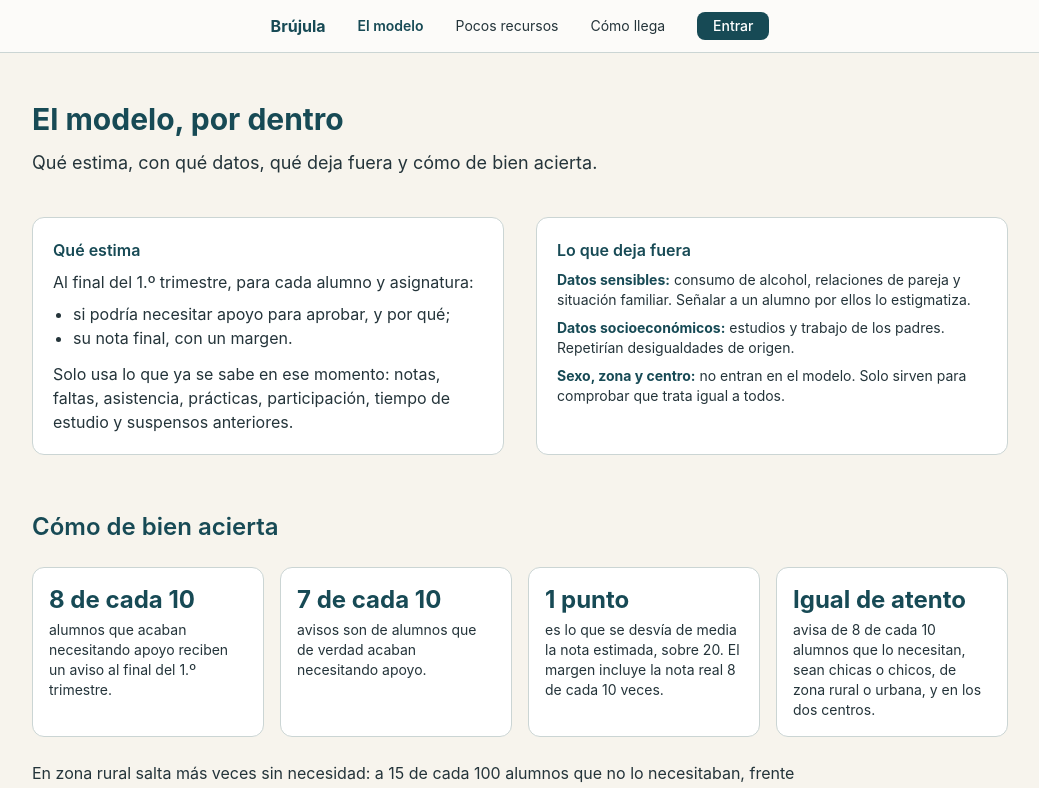
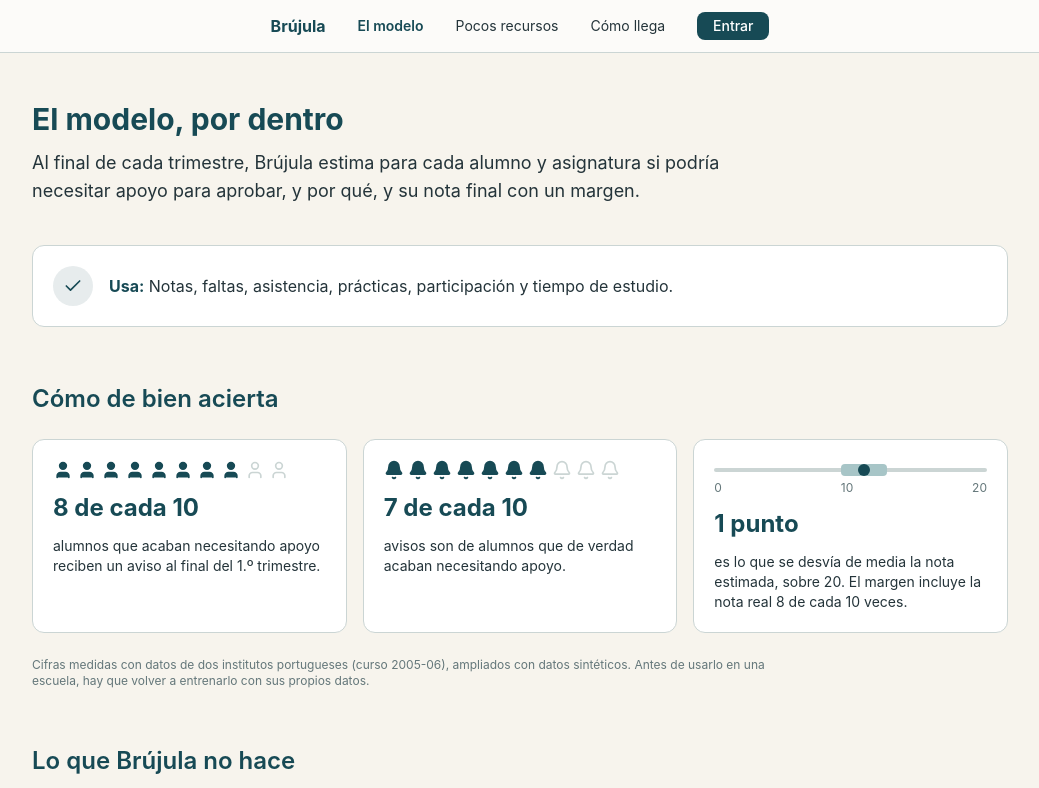
Before and after one commit to Serdan1/brujula, a React (Vite) app in the folder frontend/: page /el-modelo in a window 1280 px wide. Shown: the top 788 px of the page, without its empty margins (120-1159 px from the left). Built offline with nearby package versions, Linux system fonts and the light colour scheme; no server answers.

Commit message:
feat: elementos visuales en la portada y en los apartados públicos
Co-Authored-By: Claude Opus 5.5 <noreply@anthropic.com>

```diff
--- a/frontend/src/pages/publico/ElModelo.tsx
+++ b/frontend/src/pages/publico/ElModelo.tsx
@@ -1,21 +1,11 @@
+import { Bell, Check, User } from 'lucide-react';
 import { TituloPagina } from './Marco';
 
 // ---- Cifras ----
 // Fuentes: docs/ficha-del-modelo.md (§4.1, §4.2, §6), ml/results/baselines.json (recall 0,835),
-// combinaciones.json (precisión 0,699), red_neuronal.json (MAE 1,054; cobertura 0,804),
-// equidad_combinado.json (recall 0,829–0,848; falsas alarmas rural 0,154 y urbana 0,084).
-const CIFRAS = [
-  { cifra: '8 de cada 10', texto: 'alumnos que acaban necesitando apoyo reciben un aviso al final del 1.º trimestre.' },
-  { cifra: '7 de cada 10', texto: 'avisos son de alumnos que de verdad acaban necesitando apoyo.' },
-  { cifra: '1 punto', texto: 'es lo que se desvía de media la nota estimada, sobre 20. El margen incluye la nota real 8 de cada 10 veces.' },
-  { cifra: 'Igual de atento', texto: 'avisa de 8 de cada 10 alumnos que lo necesitan, sean chicas o chicos, de zona rural o urbana, y en los dos centros.' },
-];
+// combinaciones.json (precisión 0,699), red_neuronal.json (MAE 1,054; cobertura 0,804; ancho medio 3,4).
 
-const EXCLUIDAS = [
-  { titulo: 'Datos sensibles:', texto: 'consumo de alcohol, relaciones de pareja y situación familiar. Señalar a un alumno por ellos lo estigmatiza.' },
-  { titulo: 'Datos socioeconómicos:', texto: 'estudios y trabajo de los padres. Repetirían desigualdades de origen.' },
-  { titulo: 'Sexo, zona y centro:', texto: 'no entran en el modelo. Solo sirven para comprobar que trata igual a todos.' },
-];
+const DATOS_QUE_USA = 'Notas, faltas, asistencia, prácticas, participación y tiempo de estudio.';
 
 const LIMITES = [
   { titulo: 'Sin decisiones automáticas', texto: 'Cada aviso termina en una decisión humana, y queda registrado quién la tomó.' },
@@ -24,49 +14,70 @@ const LIMITES = [
   { titulo: 'Cada uno ve lo suyo', texto: 'Un profesor solo ve sus clases y sus asignaturas. La dirección, su centro.' },
 ];
 
+// Fila de 10 iconos con los primeros "n" en azul petróleo
+function DeCadaDiez({ n, Icono }: { n: number; Icono: typeof User }) {
+  return (
+    <div className="flex gap-1" aria-hidden="true">
+      {Array.from({ length: 10 }, (_, i) => (
+        <Icono key={i} className={`w-5 h-5 ${i < n ? 'text-[#174A55] fill-[#174A55]' : 'text-[#CBD5D4]'}`} />
+      ))}
+    </div>
+  );
+}
+
+// Escala de 0 a 20 con una nota estimada de ejemplo y su margen (ancho medio real: 3,4 puntos)
+function Margen() {
+  const estimada = 11, ancho = 3.4;
+  const pct = (v: number) => `${(v / 20) * 100}%`;
+  return (
+    <div aria-hidden="true">
+      <div className="relative h-5">
+        <div className="absolute inset-x-0 top-1/2 h-1 -translate-y-1/2 rounded bg-[#CBD5D4]" />
+        <div className="absolute top-1/2 h-3 -translate-y-1/2 rounded bg-[#A7C5C7]"
+          style={{ left: pct(estimada - ancho / 2), width: pct(ancho) }} />
+        <div className="absolute top-1/2 w-3 h-3 -translate-x-1/2 -translate-y-1/2 rounded-full bg-[#174A55]"
+          style={{ left: pct(estimada) }} />
+      </div>
+      <div className="flex justify-between text-xs text-[#64777A]"><span>0</span><span>10</span><span>20</span></div>
+    </div>
+  );
+}
+
 export default function ElModelo() {
   return (
     <div className="max-w-5xl mx-auto px-4 sm:px-6 py-12">
       <TituloPagina titulo="El modelo, por dentro"
-        entradilla="Qué estima, con qué datos, qué deja fuera y cómo de bien acierta." />
+        entradilla="Al final de cada trimestre, Brújula estima para cada alumno y asignatura si podría necesitar apoyo para aprobar, y por qué, y su nota final con un margen." />
 
-      <div className="mt-10 grid gap-8 md:grid-cols-2">
-        <div className="bg-white rounded-xl border border-[#CBD5D4] p-5">
-          <h2 className="font-semibold text-[#174A55]">Qué estima</h2>
-          <p className="mt-2">Al final del 1.º trimestre, para cada alumno y asignatura:</p>
-          <ul className="mt-2 list-disc pl-5">
-            <li>si podría necesitar apoyo para aprobar, y por qué;</li>
-            <li>su nota final, con un margen.</li>
-          </ul>
-          <p className="mt-3">
-            Solo usa lo que ya se sabe en ese momento: notas, faltas, asistencia, prácticas, participación, tiempo de
-            estudio y suspensos anteriores.
-          </p>
-        </div>
-        <div className="bg-white rounded-xl border border-[#CBD5D4] p-5">
-          <h2 className="font-semibold text-[#174A55]">Lo que deja fuera</h2>
-          <ul className="mt-2 flex flex-col gap-2 text-sm">
-            {EXCLUIDAS.map((x) => (
-              <li key={x.titulo}><strong className="text-[#174A55]">{x.titulo}</strong> {x.texto}</li>
-            ))}
-          </ul>
-        </div>
+      {/* Qué usa */}
+      <div className="mt-10 bg-white rounded-xl border border-[#CBD5D4] p-5 flex items-center gap-4">
+        <span className="shrink-0 w-10 h-10 rounded-full bg-[#174A55]/10 flex items-center justify-center">
+          <Check aria-hidden="true" className="w-5 h-5 text-[#174A55]" />
+        </span>
+        <p><strong className="text-[#174A55]">Usa:</strong> {DATOS_QUE_USA}</p>
       </div>
 
+      {/* Cifras */}
       <h2 className="mt-14 text-2xl font-semibold text-[#174A55]">Cómo de bien acierta</h2>
-      <ul className="mt-6 grid gap-4 sm:grid-cols-2 lg:grid-cols-4">
-        {CIFRAS.map((c) => (
-          <li key={c.cifra} className="bg-white rounded-xl border border-[#CBD5D4] p-4">
-            <p className="text-2xl font-bold text-[#174A55]">{c.cifra}</p>
-            <p className="mt-1 text-sm">{c.texto}</p>
-          </li>
-        ))}
+      <ul className="mt-6 grid gap-4 md:grid-cols-3">
+        <li className="bg-white rounded-xl border border-[#CBD5D4] p-5 flex flex-col gap-3">
+          <DeCadaDiez n={8} Icono={User} />
+          <p className="text-2xl font-bold text-[#174A55]">8 de cada 10</p>
+          <p className="text-sm">alumnos que acaban necesitando apoyo reciben un aviso al final del 1.º trimestre.</p>
+        </li>
+        <li className="bg-white rounded-xl border border-[#CBD5D4] p-5 flex flex-col gap-3">
+          <DeCadaDiez n={7} Icono={Bell} />
+          <p className="text-2xl font-bold text-[#174A55]">7 de cada 10</p>
+          <p className="text-sm">avisos son de alumnos que de verdad acaban necesitando apoyo.</p>
+        </li>
+        <li className="bg-white rounded-xl border border-[#CBD5D4] p-5 flex flex-col gap-3">
+          <Margen />
+          <p className="text-2xl font-bold text-[#174A55]">1 punto</p>
+          <p className="text-sm">es lo que se desvía de media la nota estimada, sobre 20. El margen incluye la nota real 8 de cada 10 veces.</p>
+        </li>
       </ul>
-      <p className="mt-6 max-w-3xl">
-        En zona rural salta más veces sin necesidad: a 15 de cada 100 alumnos que no lo necesitaban, frente a 8 en zona
-        urbana. Por eso cada aviso lo revisa una persona.
-      </p>
-      <p className="mt-3 text-xs text-[#64777A] max-w-3xl">
+
+      <p className="mt-6 text-xs text-[#64777A] max-w-3xl">
         Cifras medidas con datos de dos institutos portugueses (curso 2005-06), ampliados con datos sintéticos. Antes de
         usarlo en una escuela, hay que volver a entrenarlo con sus propios datos.
       </p>
--- a/frontend/src/pages/publico/PocosRecursos.tsx
+++ b/frontend/src/pages/publico/PocosRecursos.tsx
@@ -1,11 +1,34 @@
+import { Database, PiggyBank, Scale, Smartphone } from 'lucide-react';
 import { TituloPagina } from './Marco';
 
 const VENTAJAS = [
-  { titulo: 'Datos que ya existen.', texto: 'Notas y asistencia bastan para empezar.' },
-  { titulo: 'Sin instalar nada.', texto: 'Funciona en el navegador, también en el móvil.' },
-  { titulo: 'Coste de infraestructura cero', texto: 'para empezar, con servicios en su capa gratuita.' },
-  { titulo: 'Comprueba que es justa.', texto: 'Mide si el modelo acierta igual con chicas y chicos, con alumnado rural y urbano, y entre centros.' },
+  { icono: Database, titulo: 'Datos que ya existen.', texto: 'Notas y asistencia bastan para empezar.' },
+  { icono: Smartphone, titulo: 'Sin instalar nada.', texto: 'Funciona en el navegador, también en el móvil.' },
+  { icono: PiggyBank, titulo: 'Coste de infraestructura cero', texto: 'para empezar, con servicios en su capa gratuita.' },
+  { icono: Scale, titulo: 'Comprueba que es justa.', texto: 'Mide si el modelo acierta igual con chicas y chicos, con alumnado rural y urbano, y entre centros.' },
 ];
+
+// Dibujo de un móvil con un aviso de ejemplo (datos inventados)
+function MovilEjemplo() {
+  return (
+    <div aria-hidden="true" className="mx-auto w-56 rounded-[2rem] border-[6px] border-[#174A55] bg-[#F7F4ED] p-3 pt-5 shadow-sm">
+      <div className="mx-auto mb-3 h-1.5 w-14 rounded-full bg-[#174A55]/30" />
+      <p className="text-xs font-bold text-[#174A55]">Brújula</p>
+      <p className="mt-2 text-[11px] text-[#64777A]">Portugués · 10.º C</p>
+      <div className="mt-2 rounded-lg border border-[#E9B45C] bg-[#F9E9C9] p-2">
+        <span className="text-[10px] font-semibold px-1.5 py-0.5 rounded bg-[#E9B45C] text-[#24343A]">Prioridad alta</span>
+        <p className="mt-1 text-xs font-semibold text-[#174A55]">Podría necesitar apoyo</p>
+        <p className="text-[11px]">Asistencia: <strong>68 %</strong></p>
+      </div>
+      <div className="mt-2 rounded-lg border border-[#CBD5D4] bg-white p-2">
+        <span className="text-[10px] font-semibold px-1.5 py-0.5 rounded bg-[#EDEFEC] text-[#24343A]">Prioridad media</span>
+        <p className="mt-1 text-xs font-semibold text-[#174A55]">Baja la participación</p>
+        <p className="text-[11px]">Grupo de 10.º C</p>
+      </div>
+      <div className="mt-3 h-8 rounded-lg bg-[#174A55]/10" />
+    </div>
+  );
+}
 
 export default function PocosRecursos() {
   return (
@@ -13,20 +36,28 @@ export default function PocosRecursos() {
       <TituloPagina titulo="Pensada para escuelas con pocos recursos"
         entradilla="Donde hay menos orientadores y más alumnos por profesor, detectar a tiempo quién se está quedando atrás es más difícil y más importante." />
 
-      <div className="mt-10 grid gap-8 md:grid-cols-2">
+      <div className="mt-10 grid gap-10 md:grid-cols-[1fr_auto] md:items-center">
+        <div>
           <div className="flex flex-col gap-3">
             <p>Brújula no pide sensores, plataformas caras ni personal técnico.</p>
             <p>También para centros con brechas de acceso: basta un navegador, en el ordenador o en el móvil.</p>
           </div>
-        <ul className="grid gap-4 sm:grid-cols-2">
-          {VENTAJAS.map((v) => (
-            <li key={v.titulo} className="bg-white rounded-xl border border-[#CBD5D4] p-4">
-              <strong className="block text-[#174A55]">{v.titulo}</strong>
-              <span className="text-sm">{v.texto}</span>
+          <ul className="mt-8 grid gap-4 sm:grid-cols-2">
+            {VENTAJAS.map(({ icono: Icono, titulo, texto }) => (
+              <li key={titulo} className="bg-white rounded-xl border border-[#CBD5D4] p-4 flex gap-3">
+                <span className="shrink-0 w-10 h-10 rounded-full bg-[#174A55]/10 flex items-center justify-center">
+                  <Icono aria-hidden="true" className="w-5 h-5 text-[#174A55]" />
+                </span>
+                <span>
+                  <strong className="block text-[#174A55]">{titulo}</strong>
+                  <span className="text-sm">{texto}</span>
+                </span>
               </li>
             ))}
           </ul>
         </div>
+        <MovilEjemplo />
+      </div>
     </div>
   );
 }
```
Also changed, not shown: frontend/src/pages/Portada.tsx (+12 -2 lines), frontend/src/pages/publico/ComoLlega.tsx (+28 -12 lines). Lines whose indentation alone changed are shown as unchanged.
